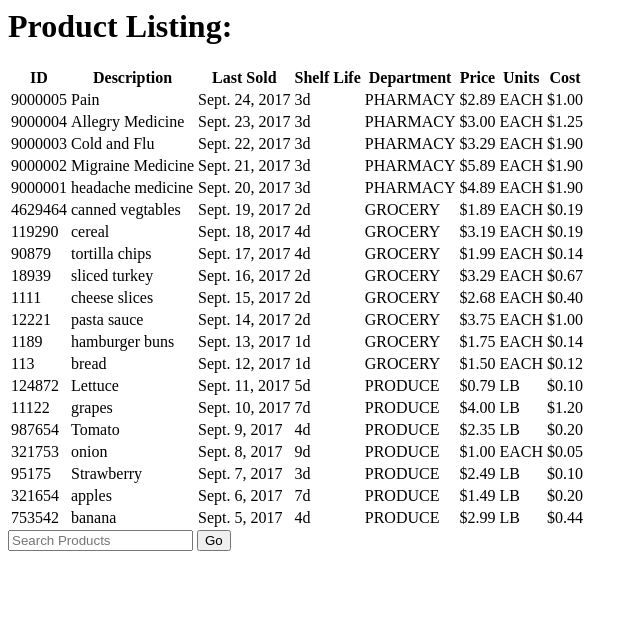
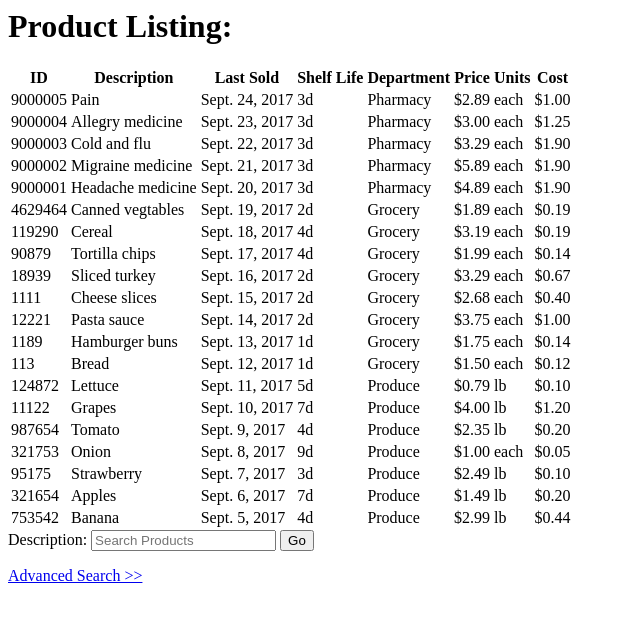
Before and after one commit to joshuadesmith/product-search, a Django app: page /products/search/ in a window 1280 px wide. Shown: the top 622 px of the page, without its empty margins (0-640 px from the left). Run offline with Django 3.2, Linux system fonts and the light colour scheme; data comes from the database, SQL or seed files in the repository.

Commit message:
add advanced search template and view (needs work)

```diff
--- a/productsearch/products/templates/products/index.html
+++ b/productsearch/products/templates/products/index.html
@@ -3,6 +3,7 @@
 </div>
 {% if product_list %}
 <div>
+    {% block product_table %}
     <table>
         <thead>
         <tr>
@@ -20,22 +21,26 @@
         {% for product in product_list %}
         <tr>
             <td>{{ product.id }}</td>
-            <td>{{ product.description }}</td>
+            <td>{{ product.description|lower|capfirst }}</td>
             <td>{{ product.last_sold }}</td>
             <td>{{ product.shelf_life }}d</td>
-            <td>{{ product.department }}</td>
+            <td>{{ product.department|lower|capfirst }}</td>
             <td>${{ product.price }}</td>
-            <td>{{ product.unit }}</td>
+            <td>{{ product.unit|lower }}</td>
             <td>${{ product.cost }}</td>
         </tr>
         {% endfor %}
         </tbody>
     </table>
+    {% endblock %}
+    {% block search_form %}
     <form id="search_form" action="/products/search/" method="get" accept-charset="UTF-8">
-        <!--{% csrf_token %}-->
-        <input class="search_text" id="search_text" type="text" name="search_text" placeholder="Search Products">
+        <label for="search_text">Description:</label>
+        <input class="search_text" id="search_text" type="text" name="q" placeholder="Search Products">
         <input type="submit" value="Go">
     </form>
+    <a href="/products/search/advanced/">Advanced Search >></a>
+    {% endblock %}
 </div>
 {% else %}
     <h1>No Products currently available</h1>
--- a/productsearch/products/urls.py
+++ b/productsearch/products/urls.py
@@ -4,5 +4,6 @@ from . import views
 
 urlpatterns = [
     path('', views.index, name='index'),
-    path('search/', views.search, name='search'),  # TODO
+    path('search/', views.search, name='search'),
+    path('search/advanced/', views.advanced_search, name='advanced_search'),
 ]
--- a/productsearch/products/views.py
+++ b/productsearch/products/views.py
@@ -16,9 +16,26 @@ def search(request):
     if request.method == 'GET':
         search_string = request.GET.get('search_text')
         if search_string:
-            print("Got search string: {}".format(search_string))
             qs = qs.filter(description__icontains=search_string)
 
     template = loader.get_template('products/index.html')
 
     return HttpResponse(template.render({'product_list': qs}, request))
+
+
+def advanced_search(request):
+    qs = Product.objects.order_by('-last_sold')
+    if request.method == 'GET':
+        print(request.GET)
+        desc = request.GET.get('description')
+        dep = request.GET.get('department')
+
+        if desc:
+            qs = qs.filter(description__icontains=desc)
+
+        if dep:
+            qs = qs.filter(department__icontains=dep)
+
+    template = loader.get_template('products/advsearch.html')
+
+    return HttpResponse(template.render({'product_list': qs}, request))
```
Also changed, not shown: productsearch/products/templates/products/advsearch.html (added, +18 -0 lines), 1 other file.
